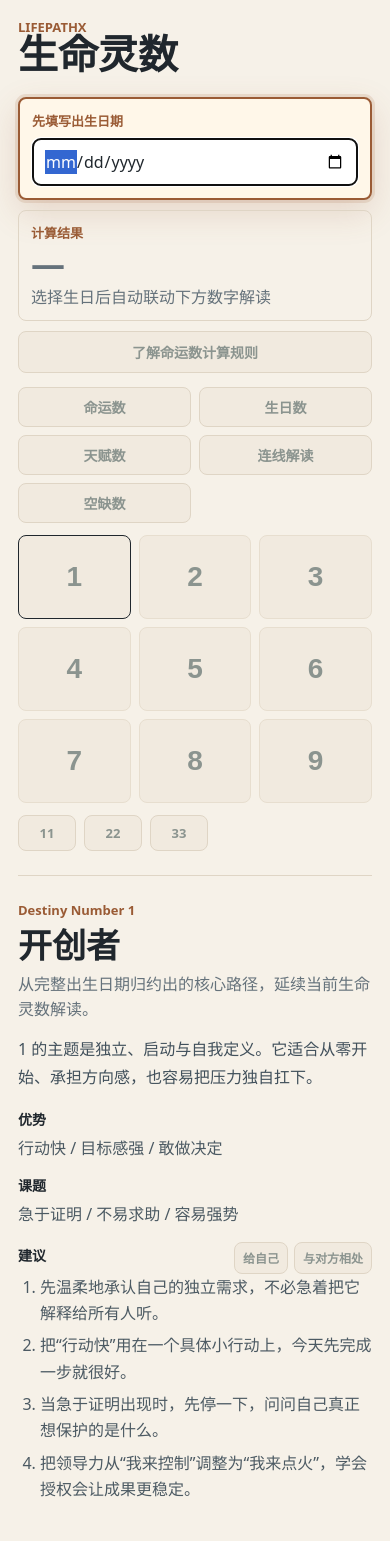
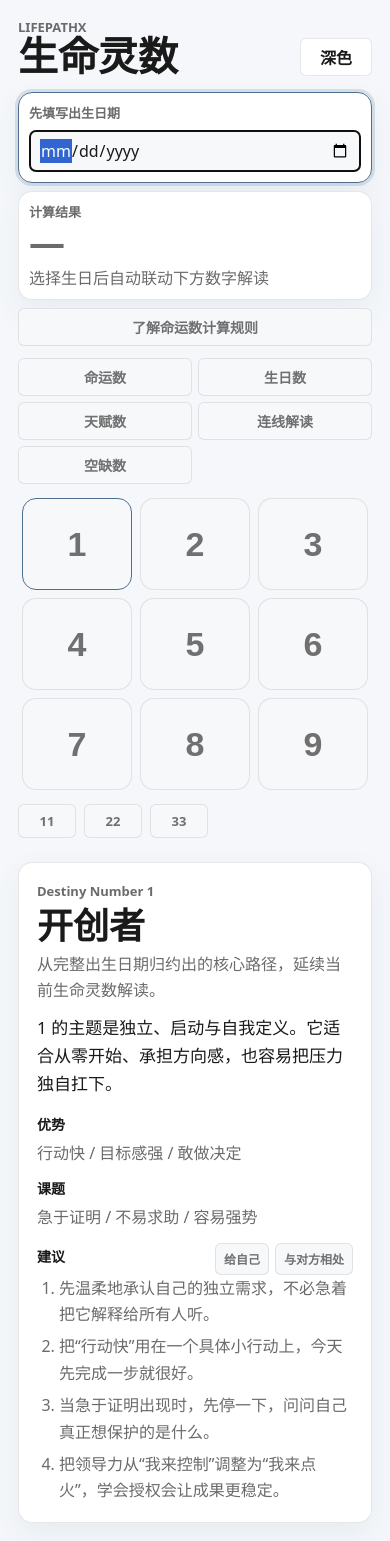
Before and after one commit to tsaimo/lifepathx, a Vue app: page / in a window 390 px wide. Built offline with nearby package versions, Linux system fonts and the light colour scheme.

Commit message:
Refine UI themes and dynamic number grid lines

```diff
--- a/src/life-path-calculator/LifePathCalculator.vue
+++ b/src/life-path-calculator/LifePathCalculator.vue
@@ -97,8 +97,8 @@ watch(result, (value) => emit('calculated', value), { immediate: true })
 <style scoped>
 .calculator {
   display: grid;
-  gap: 10px;
-  margin-bottom: clamp(14px, 3vw, 20px);
+  gap: 8px;
+  margin-bottom: 12px;
 }
 
 label {
@@ -107,40 +107,43 @@ label {
 }
 
 .date-field {
-  background: #fff7e9;
-  border: 2px solid #9a5b35;
-  border-radius: 8px;
-  box-shadow: 0 12px 34px rgb(154 91 53 / 0.18);
-  padding: 12px;
+  background: var(--color-bg-surface);
+  border: 1px solid var(--color-primary);
+  border-radius: 14px;
+  box-shadow: var(--shadow-surface);
+  padding: 10px;
 }
 
 .date-field.incomplete {
-  outline: 3px solid rgb(154 91 53 / 0.14);
+  outline: 3px solid color-mix(in srgb, var(--color-primary) 18%, transparent);
 }
 
 span,
 small {
-  color: #9a5b35;
+  color: var(--color-text-medium);
   font-size: 13px;
   font-weight: 800;
 }
 
 input {
-  border: 1px solid #c58a63;
-  border-radius: 8px;
-  color: #20272d;
+  background: var(--color-bg-elevated);
+  border: 1px solid var(--color-stroke);
+  border-radius: 6px;
+  color: var(--color-text-high);
   font: inherit;
-  min-height: 46px;
-  padding: 11px 12px;
+  min-height: 40px;
+  padding: 8px 10px;
   width: 100%;
 }
 
 .result {
-  border: 1px solid #dfd5c5;
-  border-radius: 8px;
+  background: var(--color-bg-surface);
+  border: 1px solid var(--color-stroke);
+  border-radius: 14px;
+  box-shadow: var(--shadow-surface);
   display: grid;
   gap: 4px;
-  padding: 12px;
+  padding: 10px;
 }
 
 .result-list {
@@ -156,7 +159,7 @@ input {
 }
 
 b {
-  color: #9a5b35;
+  color: var(--color-text-high);
 }
 
 .rules {
@@ -166,34 +169,35 @@ b {
 
 .rules-toggle {
   align-items: center;
-  background: #fffdf8;
-  border: 1px solid #dfd5c5;
-  border-radius: 8px;
-  color: #9a5b35;
+  background: var(--color-bg-surface);
+  border: 1px solid var(--color-stroke);
+  border-radius: 6px;
+  color: var(--color-text-high);
   cursor: pointer;
   display: inline-flex;
   font: inherit;
   font-size: 14px;
   font-weight: 800;
   justify-content: center;
-  min-height: 42px;
-  padding: 9px 12px;
+  min-height: 38px;
+  padding: 8px 12px;
   width: 100%;
 }
 
 .rules-toggle:hover {
-  border-color: #9a5b35;
+  border-color: var(--color-primary-hover);
+  color: var(--color-text-high);
 }
 
 .rules-toggle:disabled {
-  background: #f1eadf;
-  color: #8b948f;
+  background: var(--color-bg-elevated);
+  color: var(--color-text-low);
   cursor: not-allowed;
 }
 
 .rules-overlay {
   align-items: center;
-  background: rgb(32 39 45 / 0.55);
+  background: rgba(18, 18, 18, 0.72);
   display: grid;
   inset: 0;
   justify-items: center;
@@ -203,17 +207,17 @@ b {
 }
 
 .rules-panel {
-  background: #fffdf8;
-  border: 1px solid #dfd5c5;
-  border-radius: 8px;
-  box-shadow: 0 18px 44px rgb(32 39 45 / 0.24);
-  color: #20272d;
+  background: var(--color-bg-surface);
+  border: 1px solid var(--color-stroke);
+  border-radius: 14px;
+  box-shadow: var(--shadow-surface);
+  color: var(--color-text-high);
   display: grid;
   gap: 16px;
   max-height: min(720px, 88vh);
   max-width: 620px;
   overflow: auto;
-  padding: clamp(18px, 4vw, 26px);
+  padding: 22px;
   width: min(100%, 620px);
 }
 
@@ -230,20 +234,20 @@ h3 {
 }
 
 h2 {
-  font-size: clamp(24px, 6vw, 34px);
+  font-size: 30px;
   line-height: 1.1;
 }
 
 h3 {
-  color: #9a5b35;
+  color: var(--color-text-high);
   font-size: 15px;
 }
 
 .rules-close {
-  background: #20272d;
+  background: var(--color-primary);
   border: 0;
-  border-radius: 8px;
-  color: #fffaf2;
+  border-radius: 6px;
+  color: var(--color-primary-contrast);
   cursor: pointer;
   flex: 0 0 auto;
   font: inherit;
@@ -254,18 +258,18 @@ h3 {
 }
 
 .rule-block {
-  border-left: 3px solid #9a5b35;
+  border-left: 3px solid var(--color-accent);
   display: grid;
   gap: 6px;
   padding-left: 12px;
 }
 
 .empty {
-  color: #65727b;
+  color: var(--color-text-medium);
 }
 
 strong {
-  font-size: clamp(34px, 8vw, 42px);
+  font-size: 36px;
   line-height: 1;
 }
 
--- a/src/number-reading/NumberGrid.vue
+++ b/src/number-reading/NumberGrid.vue
@@ -1,7 +1,8 @@
 <script setup>
+import { computed, nextTick, onBeforeUnmount, onMounted, ref, watch } from 'vue'
 import NumberTile from './NumberTile.vue'
 
-defineProps({
+const props = defineProps({
   readings: { type: Array, required: true },
   selected: { type: Number, required: true },
   linkedNumbers: { type: Array, default: () => [] },
@@ -10,22 +11,111 @@ defineProps({
 })
 
 defineEmits(['select'])
+
+const gridElement = ref(null)
+const gridSize = ref({ width: 0, height: 0 })
+const tileCenters = ref({})
+const tileElements = new Map()
+let resizeObserver
+
+const viewBox = computed(() =>
+  gridSize.value.width && gridSize.value.height ? `0 0 ${gridSize.value.width} ${gridSize.value.height}` : '0 0 3 3',
+)
+const renderedLineSegments = computed(() => {
+  if (!gridSize.value.width || !gridSize.value.height) {
+    return props.lineSegments
+  }
+
+  return props.lineSegments
+    .map((linePoints) =>
+      linePoints.map((point) => {
+        const number = getNumberFromGridPoint(point)
+        const center = tileCenters.value[number]
+
+        return center ? `${center.x},${center.y}` : null
+      }),
+    )
+    .filter((linePoints) => linePoints.every(Boolean))
+})
+
+function setTileElement(number, element) {
+  if (element) {
+    tileElements.set(number, element)
+  } else {
+    tileElements.delete(number)
+  }
+}
+
+function getNumberFromGridPoint(point) {
+  const [x, y] = point.split(',').map(Number)
+  const column = Math.round(x - 0.5)
+  const row = Math.round(y - 0.5)
+  const number = row * 3 + column + 1
+
+  return Number.isInteger(number) && number >= 1 && number <= 9 ? number : null
+}
+
+function updateLineGeometry() {
+  const grid = gridElement.value
+
+  if (!grid) {
+    return
+  }
+
+  const gridRect = grid.getBoundingClientRect()
+  const centers = {}
+
+  tileElements.forEach((element, number) => {
+    const rect = element.getBoundingClientRect()
+
+    centers[number] = {
+      x: rect.left - gridRect.left + rect.width / 2,
+      y: rect.top - gridRect.top + rect.height / 2,
+    }
+  })
+
+  gridSize.value = { width: gridRect.width, height: gridRect.height }
+  tileCenters.value = centers
+}
+
+function scheduleLineGeometryUpdate() {
+  nextTick(updateLineGeometry)
+}
+
+onMounted(() => {
+  scheduleLineGeometryUpdate()
+
+  if (window.ResizeObserver && gridElement.value) {
+    resizeObserver = new ResizeObserver(updateLineGeometry)
+    resizeObserver.observe(gridElement.value)
+  }
+})
+
+onBeforeUnmount(() => {
+  resizeObserver?.disconnect()
+})
+
+watch(() => [props.readings, props.lineSegments], scheduleLineGeometryUpdate, { deep: true, flush: 'post' })
 </script>
 
 <template>
   <!-- 数字网格：按数据实例化同一个数字组件模版。 -->
-  <div class="grid">
-    <svg v-if="lineSegments.length" class="line-layer" viewBox="0 0 3 3" aria-hidden="true" preserveAspectRatio="none">
+  <div ref="gridElement" class="grid">
+    <svg v-if="renderedLineSegments.length" class="line-layer" :viewBox="viewBox" aria-hidden="true">
       <polyline
-        v-for="(linePoints, index) in lineSegments"
+        v-for="(linePoints, index) in renderedLineSegments"
         :key="index"
         class="connection-line"
         :points="linePoints.join(' ')"
       />
     </svg>
-    <NumberTile
+    <div
       v-for="reading in readings"
       :key="reading.number"
+      :ref="(element) => setTileElement(reading.number, element)"
+      class="grid-cell"
+    >
+      <NumberTile
         :reading="reading"
         :active="selected === reading.number"
         :linked="linkedNumbers.includes(reading.number) && selected !== reading.number"
@@ -33,34 +123,39 @@ defineEmits(['select'])
         @select="$emit('select', reading)"
       />
     </div>
+  </div>
 </template>
 
 <style scoped>
 .grid {
   display: grid;
-  gap: clamp(8px, 2vw, 12px);
+  gap: 0;
   grid-template-columns: repeat(3, minmax(0, 1fr));
   position: relative;
 }
 
 .line-layer {
+  height: 100%;
   inset: 0;
   overflow: visible;
   pointer-events: none;
   position: absolute;
+  width: 100%;
   z-index: 3;
 }
 
 .connection-line {
   fill: none;
   opacity: 0.82;
-  stroke: #9a5b35;
+  stroke: var(--color-accent);
   stroke-linecap: round;
   stroke-linejoin: round;
-  stroke-width: 0.07;
+  stroke-width: 3;
+  vector-effect: non-scaling-stroke;
 }
 
-.grid :deep(.tile) {
+.grid-cell {
+  padding: 4px;
   position: relative;
   z-index: 2;
 }
--- a/src/number-reading/NumberTile.vue
+++ b/src/number-reading/NumberTile.vue
@@ -18,46 +18,45 @@ defineEmits(['select'])
 
 <style scoped>
 .tile {
-  min-height: clamp(84px, 18vw, 112px);
-  border: 1px solid #e7decf;
-  border-radius: 8px;
-  background: #fffdf8;
-  color: #20272d;
+  min-height: 92px;
+  border: 1px solid var(--color-stroke);
+  border-radius: 14px;
+  background: var(--color-bg-surface);
+  color: var(--color-text-high);
   cursor: pointer;
   display: grid;
   place-items: center;
   gap: 4px;
-  padding: 12px 8px;
+  padding: 10px 8px;
   transition: 0.18s ease;
   width: 100%;
 }
 
 .tile:hover,
 .active {
-  border-color: #20272d;
-  background: #20272d;
-  color: #fffaf2;
-  transform: translateY(-2px);
+  border-color: var(--color-primary);
+  background: var(--color-primary);
+  color: var(--color-primary-contrast);
 }
 
 .tile:disabled {
-  background: #f1eadf;
-  color: #8b948f;
+  background: var(--color-bg-elevated);
+  color: var(--color-text-low);
   cursor: not-allowed;
   transform: none;
 }
 
 .tile:disabled:hover {
-  border-color: #e7decf;
+  border-color: var(--color-stroke);
 }
 
 .linked {
-  border-color: #9a5b35;
-  box-shadow: inset 0 0 0 2px #9a5b35;
+  border-color: var(--color-accent);
+  box-shadow: inset 0 0 0 2px var(--color-accent);
 }
 
 span {
-  font-size: clamp(28px, 7vw, 38px);
+  font-size: 34px;
   font-weight: 800;
   line-height: 1;
 }
--- a/src/number-reading/ReadingPanel.vue
+++ b/src/number-reading/ReadingPanel.vue
@@ -82,9 +82,12 @@ watch(
 
 <style scoped>
 .panel {
-  border-left: 1px solid #dfd5c5;
-  padding-left: clamp(20px, 3vw, 32px);
+  background: var(--color-bg-surface);
+  border: 1px solid var(--color-stroke);
+  border-radius: 14px;
+  box-shadow: var(--shadow-surface);
   min-width: 0;
+  padding: 22px;
 }
 
 .eyebrow,
@@ -95,32 +98,32 @@ p {
 }
 
 .eyebrow {
-  color: #9a5b35;
+  color: var(--color-text-medium);
   font-size: 13px;
   font-weight: 700;
 }
 
 h2 {
-  font-size: clamp(34px, 7vw, 72px);
-  line-height: 0.95;
+  font-size: clamp(36px, 4vw, 56px);
+  line-height: 1;
+  margin-top: 6px;
+}
+
+.summary {
+  color: var(--color-text-high);
+  font-size: 17px;
+  line-height: 1.65;
+  margin: 10px 0 16px;
+}
+
+.description {
+  color: var(--color-text-medium);
+  line-height: 1.6;
   margin-top: 8px;
 }
 
-.summary {
-  color: #41505b;
-  font-size: clamp(16px, 2vw, 18px);
-  line-height: 1.75;
-  margin: 12px 0 clamp(18px, 3vw, 24px);
-}
-
-.description {
-  color: #65727b;
-  line-height: 1.6;
-  margin-top: 10px;
-}
-
 section + section {
-  margin-top: 14px;
+  margin-top: 12px;
 }
 
 .section-heading {
@@ -136,7 +139,7 @@ h3 {
 }
 
 section p {
-  color: #4c5a63;
+  color: var(--color-text-medium);
   line-height: 1.65;
 }
 
@@ -146,10 +149,10 @@ section p {
 }
 
 .advice-tab {
-  background: #fffdf8;
-  border: 1px solid #dfd5c5;
-  border-radius: 8px;
-  color: #4c5a63;
+  background: var(--color-bg-surface);
+  border: 1px solid var(--color-stroke);
+  border-radius: 6px;
+  color: var(--color-text-medium);
   cursor: pointer;
   font: inherit;
   font-size: 12px;
@@ -159,20 +162,20 @@ section p {
 
 .advice-tab:hover,
 .advice-tab.active {
-  background: #20272d;
-  border-color: #20272d;
-  color: #fffaf2;
+  background: var(--color-primary);
+  border-color: var(--color-primary);
+  color: var(--color-primary-contrast);
 }
 
 .advice-tab:disabled {
-  background: #f1eadf;
-  border-color: #dfd5c5;
-  color: #8b948f;
+  background: var(--color-bg-elevated);
+  border-color: var(--color-stroke);
+  color: var(--color-text-low);
   cursor: not-allowed;
 }
 
 .advice-list {
-  color: #4c5a63;
+  color: var(--color-text-medium);
   line-height: 1.65;
   margin: 0;
   padding-left: 22px;
@@ -184,9 +187,7 @@ section p {
 
 @media (max-width: 900px) {
   .panel {
-    border-left: 0;
-    border-top: 1px solid #dfd5c5;
-    padding: 24px 0 0;
+    padding: 18px;
   }
 }
 </style>
--- a/src/number-reading/ReadingTypeTabs.vue
+++ b/src/number-reading/ReadingTypeTabs.vue
@@ -27,35 +27,35 @@ defineEmits(['select'])
 <style scoped>
 .tabs {
   display: grid;
-  gap: 8px;
+  gap: 6px;
   grid-template-columns: repeat(2, minmax(0, 1fr));
-  margin-bottom: 12px;
+  margin-bottom: 10px;
 }
 
 .tab {
-  background: #fffdf8;
-  border: 1px solid #dfd5c5;
-  border-radius: 8px;
-  color: #4c5a63;
+  background: var(--color-bg-surface);
+  border: 1px solid var(--color-stroke);
+  border-radius: 6px;
+  color: var(--color-text-medium);
   cursor: pointer;
   font: inherit;
   font-size: 14px;
   font-weight: 800;
-  min-height: 40px;
-  padding: 8px 10px;
+  min-height: 38px;
+  padding: 7px 10px;
 }
 
 .tab:hover,
 .active {
-  background: #20272d;
-  border-color: #20272d;
-  color: #fffaf2;
+  background: var(--color-primary);
+  border-color: var(--color-primary);
+  color: var(--color-primary-contrast);
 }
 
 .tab:disabled {
-  background: #f1eadf;
-  border-color: #dfd5c5;
-  color: #8b948f;
+  background: var(--color-bg-elevated);
+  border-color: var(--color-stroke);
+  color: var(--color-text-low);
   cursor: not-allowed;
 }
 </style>
--- a/src/pages/MainPage.vue
+++ b/src/pages/MainPage.vue
@@ -10,6 +10,7 @@ const selected = ref(1)
 const selectedBirthdayDay = ref(1)
 const calculated = ref(null)
 const activeTypeId = ref('destiny')
+const isDarkTheme = ref(false)
 const isBirthDateReady = computed(() => Boolean(calculated.value))
 const activeType = computed(() => findReadingType(activeTypeId.value))
 const activeReadings = computed(() => [...activeType.value.readings, ...(activeType.value.extraReadings ?? [])])
@@ -294,10 +295,15 @@ function selectNumber(reading) {
 
 <template>
   <!-- main 页面：生命灵数解读入口。 -->
-  <main class="main-page">
+  <main class="main-page" :class="{ dark: isDarkTheme }">
     <section class="intro">
-      <p>LifePathX</p>
-      <h1>生命灵数</h1>
+      <div>
+        <p>LifePathX</p>
+        <h1>生命灵数</h1>
+      </div>
+      <button class="theme-toggle" type="button" @click="isDarkTheme = !isDarkTheme">
+        {{ isDarkTheme ? '浅色' : '深色' }}
+      </button>
     </section>
 
     <section class="content">
@@ -359,20 +365,41 @@ function selectNumber(reading) {
 
 :global(body) {
   margin: 0;
-  background: #f6f1e8;
+  background: #f5f7fa;
 }
 
 .main-page {
-  min-height: 100vh;
-  max-width: 1180px;
+  --color-bg-base: #f5f7fa;
+  --color-bg-surface: #ffffff;
+  --color-bg-elevated: #f7f8fa;
+  --color-text-high: #1a1a1a;
+  --color-text-medium: #6b6b6b;
+  --color-text-low: #707070;
+  --color-stroke: rgba(26, 26, 26, 0.1);
+  --color-primary: #4f6f8f;
+  --color-primary-hover: #3a536b;
+  --color-accent: #4f6f8f;
+  --color-primary-contrast: #ffffff;
+  --shadow-surface: 0 12px 30px rgba(79, 111, 143, 0.08);
+
+  min-height: 100svh;
+  max-width: none;
   margin: 0 auto;
-  padding: clamp(20px, 5vw, 56px);
-  color: #20272d;
+  padding: 24px;
+  background: var(--color-bg-base);
+  color: var(--color-text-high);
   font-family: system-ui, sans-serif;
 }
 
 .intro {
-  margin-bottom: clamp(24px, 4vw, 40px);
+  align-items: end;
+  display: flex;
+  gap: 16px;
+  justify-content: space-between;
+  margin-bottom: 16px;
+  max-width: 1360px;
+  margin-left: auto;
+  margin-right: auto;
 }
 
 .intro p,
@@ -381,7 +408,7 @@ h1 {
 }
 
 .intro p {
-  color: #9a5b35;
+  color: var(--color-text-medium);
   font-size: 13px;
   font-weight: 800;
   letter-spacing: 0;
@@ -389,15 +416,31 @@ h1 {
 }
 
 h1 {
-  font-size: clamp(40px, 10vw, 104px);
-  line-height: 0.92;
+  font-size: clamp(40px, 5vw, 72px);
+  line-height: 1;
+}
+
+.theme-toggle {
+  background: var(--color-bg-surface);
+  border: 1px solid var(--color-stroke);
+  border-radius: 6px;
+  color: var(--color-text-high);
+  cursor: pointer;
+  font: inherit;
+  font-weight: 800;
+  min-height: 38px;
+  min-width: 72px;
 }
 
 .content {
+  background: var(--color-bg-base);
   display: grid;
-  gap: clamp(24px, 4vw, 44px);
-  grid-template-columns: minmax(300px, 420px) minmax(0, 1fr);
+  gap: 24px;
+  grid-template-columns: 430px minmax(0, 1fr);
   align-items: start;
+  max-width: 1360px;
+  min-height: calc(100svh - 136px);
+  margin: 0 auto;
 }
 
 .side {
@@ -408,59 +451,75 @@ h1 {
   display: grid;
   gap: 6px;
   grid-template-columns: repeat(7, minmax(0, 1fr));
-  margin-top: 12px;
+  margin-top: 10px;
 }
 
 .extra-numbers {
   display: flex;
   flex-wrap: wrap;
   gap: 8px;
-  margin-top: 12px;
+  margin-top: 10px;
 }
 
 .day-button,
 .extra-number-button {
-  background: #fffdf8;
-  border: 1px solid #dfd5c5;
-  border-radius: 8px;
-  color: #4c5a63;
+  background: var(--color-bg-surface);
+  border: 1px solid var(--color-stroke);
+  border-radius: 6px;
+  color: var(--color-text-medium);
   cursor: pointer;
   font: inherit;
   font-size: 13px;
   font-weight: 800;
-  min-height: 34px;
+  min-height: 32px;
 }
 
 .extra-number-button {
   min-width: 58px;
-  padding: 8px 14px;
+  padding: 7px 14px;
 }
 
 .day-button:hover,
 .day-button.active,
 .extra-number-button:hover,
 .extra-number-button.active {
-  background: #9a5b35;
-  border-color: #9a5b35;
-  color: #fffaf2;
+  background: var(--color-primary);
+  border-color: var(--color-primary);
+  color: var(--color-primary-contrast);
 }
 
 .extra-number-button.linked {
-  border-color: #9a5b35;
-  box-shadow: inset 0 0 0 2px #9a5b35;
+  border-color: var(--color-accent);
+  box-shadow: inset 0 0 0 2px var(--color-accent);
 }
 
 .day-button:disabled,
 .extra-number-button:disabled {
-  background: #f1eadf;
-  border-color: #dfd5c5;
-  color: #8b948f;
+  background: var(--color-bg-elevated);
+  border-color: var(--color-stroke);
+  color: var(--color-text-low);
   cursor: not-allowed;
+}
+
+.dark {
+  --color-bg-base: #121212;
+  --color-bg-surface: #1e1e1e;
+  --color-bg-elevated: #242424;
+  --color-text-high: #e8e8e8;
+  --color-text-medium: #a0a0a0;
+  --color-text-low: #8a8a8a;
+  --color-stroke: rgba(255, 255, 255, 0.2);
+  --color-primary: #4f6f8f;
+  --color-primary-hover: #3a536b;
+  --color-accent: #54708c;
+  --color-primary-contrast: #ffffff;
+  --shadow-surface: none;
 }
 
 @media (max-width: 900px) {
   .content {
     grid-template-columns: 1fr;
+    min-height: 0;
   }
 }
 
```
Also changed, not shown: 2 other files (tests, documents, lock files or other folders). Lines whose indentation alone changed are shown as unchanged.
